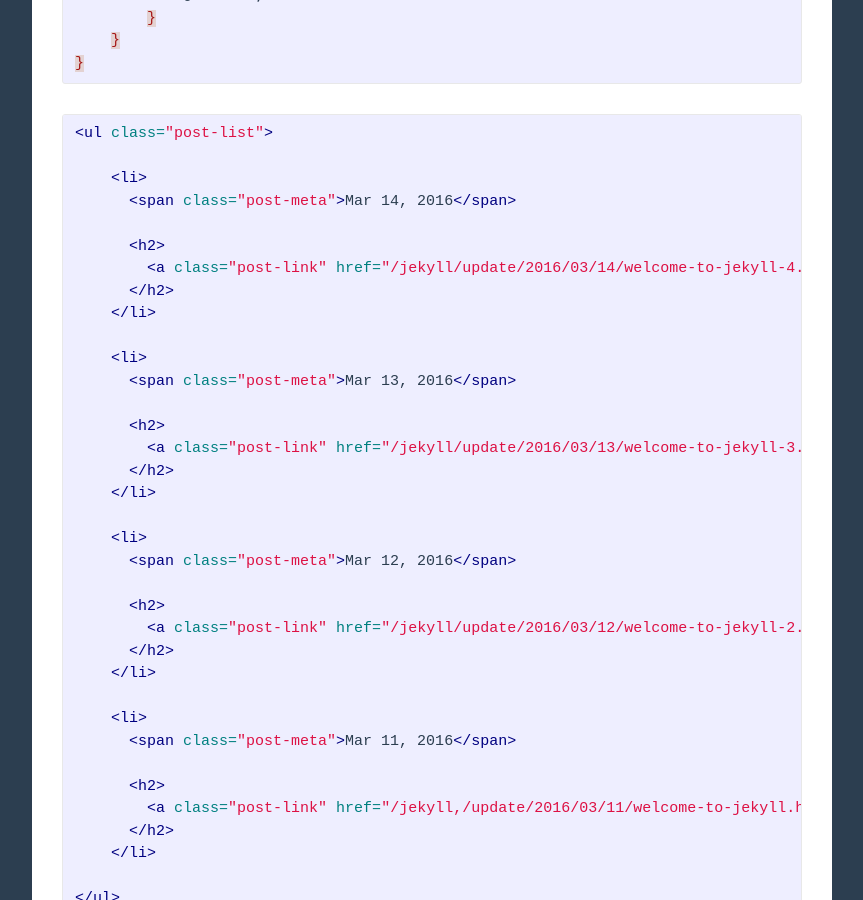
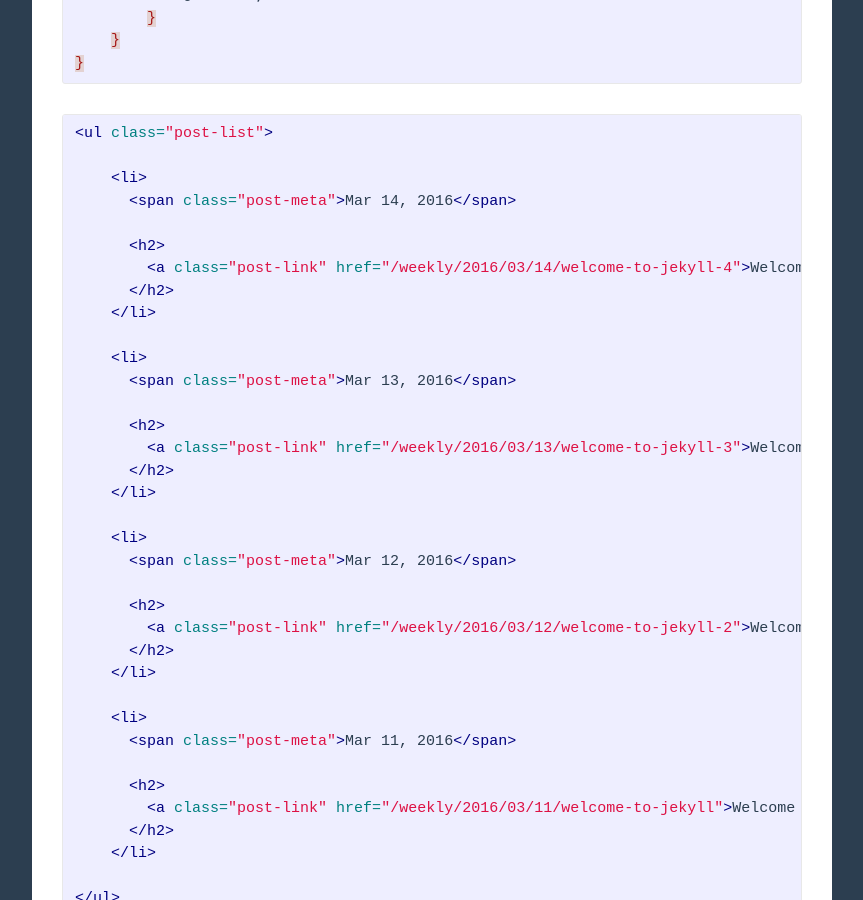
Before and after one commit to nswitzer/1aw, a Jekyll site: the page built from styleguide/index.markdown, in a window 1280 px wide and 900 px high, scrolled down 2832 px. Shown: the whole window, without its empty margins (208-1071 px from the left). Built offline with Jekyll 4.4.1, drawn with Linux system fonts in a browser that asks for light colours; some web fonts are replaced.

Commit message:
updates permalink structure

```diff
--- a/_config.yml
+++ b/_config.yml
@@ -14,6 +14,7 @@ description: > # this means to ignore newlines until "baseurl:"
   and Drupal themeing.
 baseurl: "" # the subpath of your site, e.g. /blog
 url: "http://www.nick-switzer.com" # the base hostname & protocol for your site
+permalink: /weekly/:year/:month/:day/:title
 
 # Build settings
 markdown: kramdown
```
